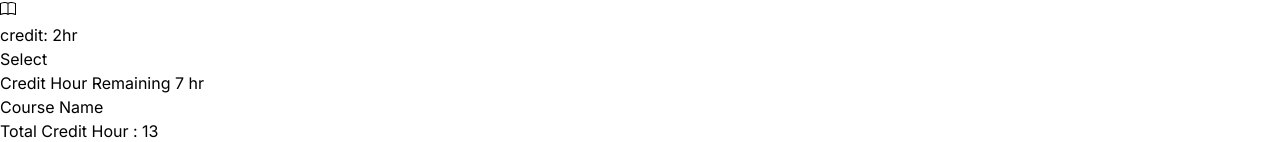
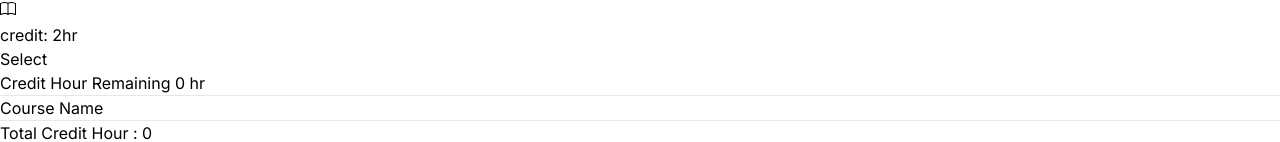
Before and after one commit to ZobaidaHossain/assignment-7-react-course-registration, a React (Vite) app: page / in a window 1280 px wide. Shown: the part 3949-4091 px from the top of the page. Built offline with nearby package versions, Linux system fonts and the light colour scheme.

Commit message:
Adding the feature where I calculate credit hour and remaining hour

```diff
--- a/src/components/Cart/Cart.jsx
+++ b/src/components/Cart/Cart.jsx
@@ -1,11 +1,12 @@
 
 
 import React from "react";
-const Cart = ({ selectCourse }) => {
+const Cart = ({ selectCourse,remaining,totalCost }) => {
     console.log(selectCourse);
     return (
         <div className="m-3">
-            <h3>Credit Hour Remaining 7 hr</h3>
+            <h3>Credit Hour Remaining {remaining} hr</h3>
+            < hr className="m-2" />
 
       <h5 className="text-lg font-bold">Course Name</h5>
       <ol start={1} className="">
@@ -15,7 +16,8 @@ const Cart = ({ selectCourse }) => {
 
       ))}
       </ol>
-      <h3>Total Credit Hour : 13</h3>
+      <hr className="m-2"></hr>
+      <h3>Total Credit Hour : {totalCost}</h3>
 
     </div>
     );
--- a/src/components/Home/Home.jsx
+++ b/src/components/Home/Home.jsx
@@ -10,6 +10,8 @@ import React from 'react';
 const Home = () => {
     const[blogs,setBlogs]=useState([]);
     const[selectCourse,setSelectedCourse]=useState([]);
+    const [totalCost, setTotalCost] = useState(0);
+    const [remaining, setRemaining] = useState(0);
 
     useEffect(()=>{
 fetch('course.json')
@@ -19,12 +21,19 @@ fetch('course.json')
 
     const handleSelectCourse=(blog)=>{
         const isExist=selectCourse.find((item)=>item.id==blog.id);
+        let count=blog.credit;
 
         if(isExist){
 
-            toast("already added");
+           return toast("already added");
         }
         else{
+            selectCourse.forEach((item)=>{
+                count=count+item.credit;
+            });
+            const remaining = 37 - count;
+            setRemaining(remaining);
+            setTotalCost(count);
             setSelectedCourse([...selectCourse,blog]);
 
         }
@@ -37,7 +46,7 @@ fetch('course.json')
 
 
         <div className='md:flex max-w-7xl mx-auto'>
-        <div className="mt-12 ml-12 grid grid-cols-1 md:grid-cols-3 gap-5">
+        <div className="mt-12 grid grid-cols-1 md:grid-cols-3 gap-5">
           {blogs.map((blog, index) => (
             <div key={index} className="w-80">
               <div className="border rounded overflow-hidden shadow-lg">
@@ -63,8 +72,10 @@ fetch('course.json')
             </div>
           ))}
         </div>
-        <div className="mt-12 ml-9 border rounded overflow-hidden shadow-lg w-[312px] h-[255px] mx-auto">
-            <Cart selectCourse={selectCourse}></Cart>
+        <div className="mt-12 ml-9 border rounded overflow-hidden shadow-lg w-[312px] h-[368px] mx-auto">
+            <Cart selectCourse={selectCourse}
+             remaining={remaining}
+            totalCost={totalCost}></Cart>
             <ToastContainer />
         </div>
       </div>
```
